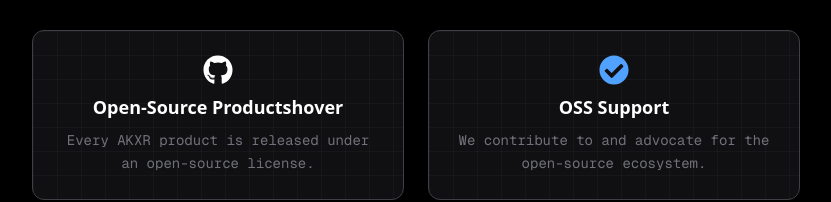
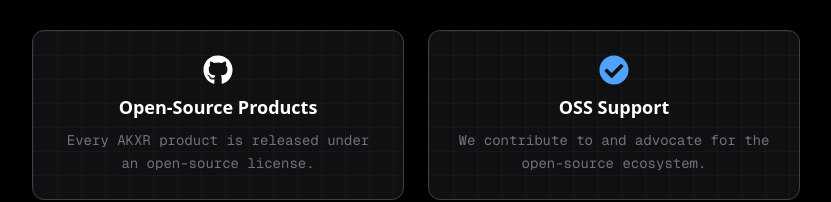
Before and after one commit to akxr-in/akxr-landing-page, a Next.js app: page / in a window 1280 px wide. Shown: the part 3436-3638 px from the top of the page, without its empty margins (224-1055 px from the left). Built offline with nearby package versions, Linux system fonts and the light colour scheme.

Commit message:
refactor: change spelling to products in os

```diff
--- a/app/components/OpenSourceSection.tsx
+++ b/app/components/OpenSourceSection.tsx
@@ -56,7 +56,7 @@ export default function OpenSourceSection() {
             <div className="absolute inset-0 pointer-events-none rounded-xl bg-[linear-gradient(to_right,#80808012_1px,transparent_1px),linear-gradient(to_bottom,#80808012_1px,transparent_1px)] bg-size-[24px_24px]" />
             <FaGithub className="relative z-10 text-3xl mb-2 text-white transition-all hover:text-blue-400 " />
             <h3 className="relative z-10 font-semibold text-lg mb-2 text-white">
-              Open-Source Productshover
+                Open-Source Products
             </h3>
             <p className="relative z-10 text-sm leading-relaxed text-zinc-500 font-mono">
               Every AKXR product is released under an open-source license.
```
